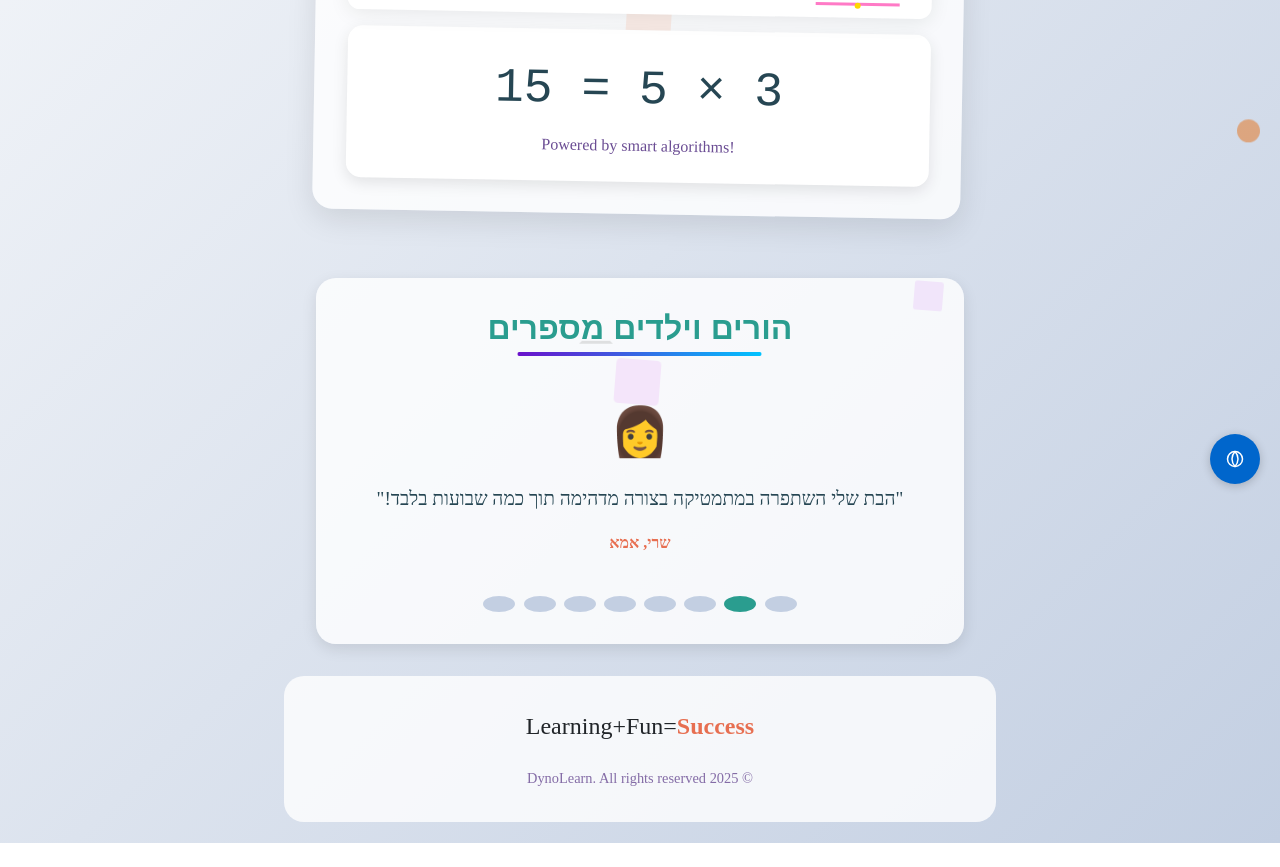
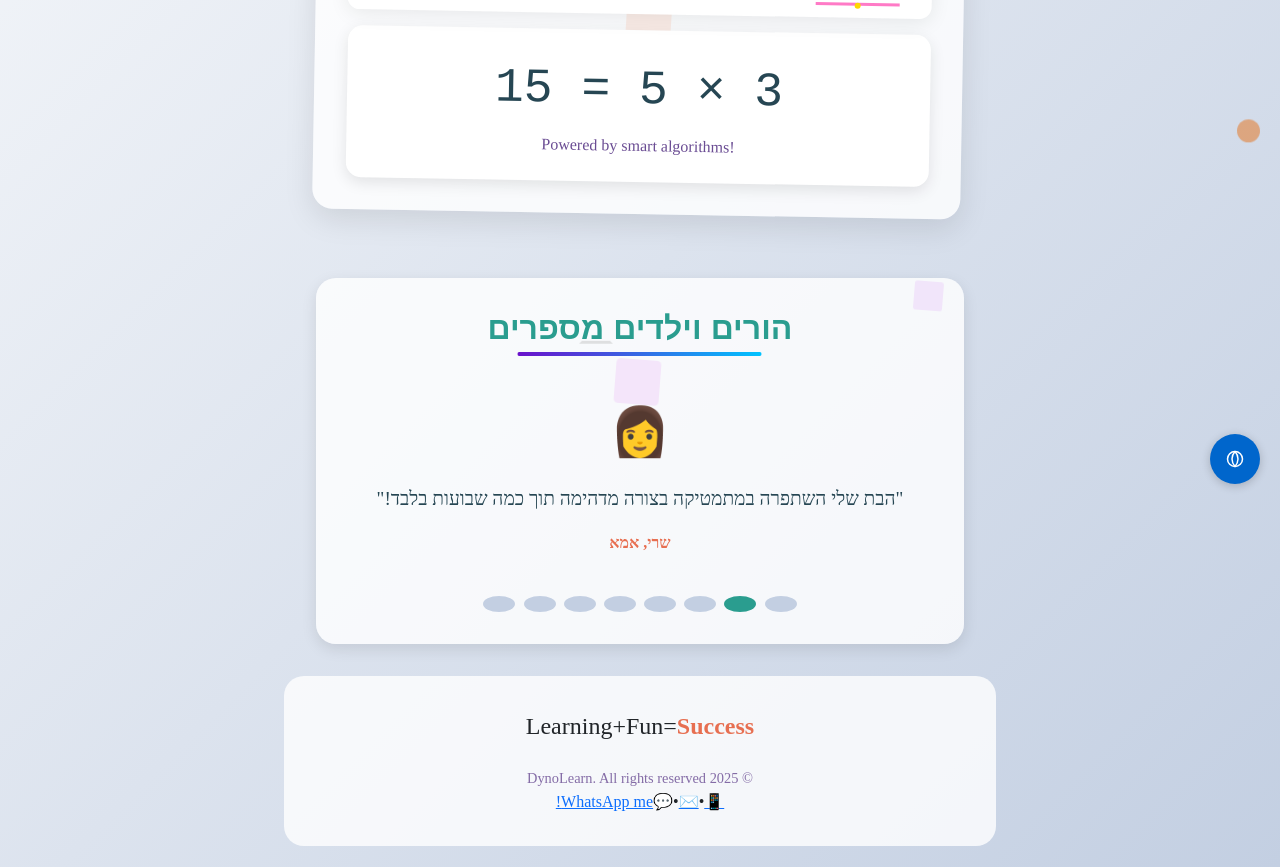
Before and after one commit to Kesem1405/SmartMathFront, a React (Vite) app in the folder mathproject/: page / in a window 1280 px wide. Shown: the part 296-1163 px from the top of the page. Before the commit the page ends 1139 px from the top, so only its background shows below. Built offline with nearby package versions, Linux system fonts and the light colour scheme.

Commit message:
minor changes commit

```diff
--- a/mathproject/src/Components/DynoLearnHome.jsx
+++ b/mathproject/src/Components/DynoLearnHome.jsx
@@ -148,6 +148,17 @@ const DynoLearnHome = () => {
                 <div className="copyright">
                     © {new Date().getFullYear()} DynoLearn. All rights reserved
                 </div>
+                <div className="contactMe">
+                    <a href="tel:054-7473737" className="contact-link" data-tooltip="Call me!">📱</a>
+                    <span className="contact-spacer">•</span>
+                    <a href="mailto:shimondj@gmail.com" className="contact-link" data-tooltip="Email me!">✉️</a>
+                    <span className="contact-spacer">•</span>
+                    <a href="https://wa.me/972547473737" className="contact-link whatsapp-link"
+                       data-tooltip="WhatsApp me!">
+                        <span className="whatsapp-icon">💬</span>
+                    </a>
+                </div>
+
             </footer>
         </div>
     );
--- a/mathproject/src/css/DynoLearnHome.css
+++ b/mathproject/src/css/DynoLearnHome.css
@@ -143,6 +143,7 @@ body {
     border-radius: 15px;
     display: inline-block;
     box-shadow: 0 5px 15px rgba(0, 0, 0, 0.1);
+
 }
 
 .equation {
@@ -217,3 +218,33 @@ body {
     color: #6A4C93;
     opacity: 0.81;
 }
+/* WhatsApp specific styles */
+.whatsapp-link {
+    position: relative;
+}
+
+.whatsapp-icon {
+    display: inline-block;
+    transition: all 0.3s ease;
+}
+
+.whatsapp-link:hover .whatsapp-icon {
+    transform: scale(1.2);
+    color: #25D366; /* WhatsApp brand color */
+}
+
+/* Pulse animation for WhatsApp */
+@keyframes pulse {
+    0% { transform: scale(1); }
+    50% { transform: scale(1.1); }
+    100% { transform: scale(1); }
+}
+
+.whatsapp-link:hover .whatsapp-icon {
+    animation: pulse 1.5s infinite;
+}
+
+/* For the tooltip */
+.whatsapp-link::after {
+    content: attr(data-tooltip);
+}
```
